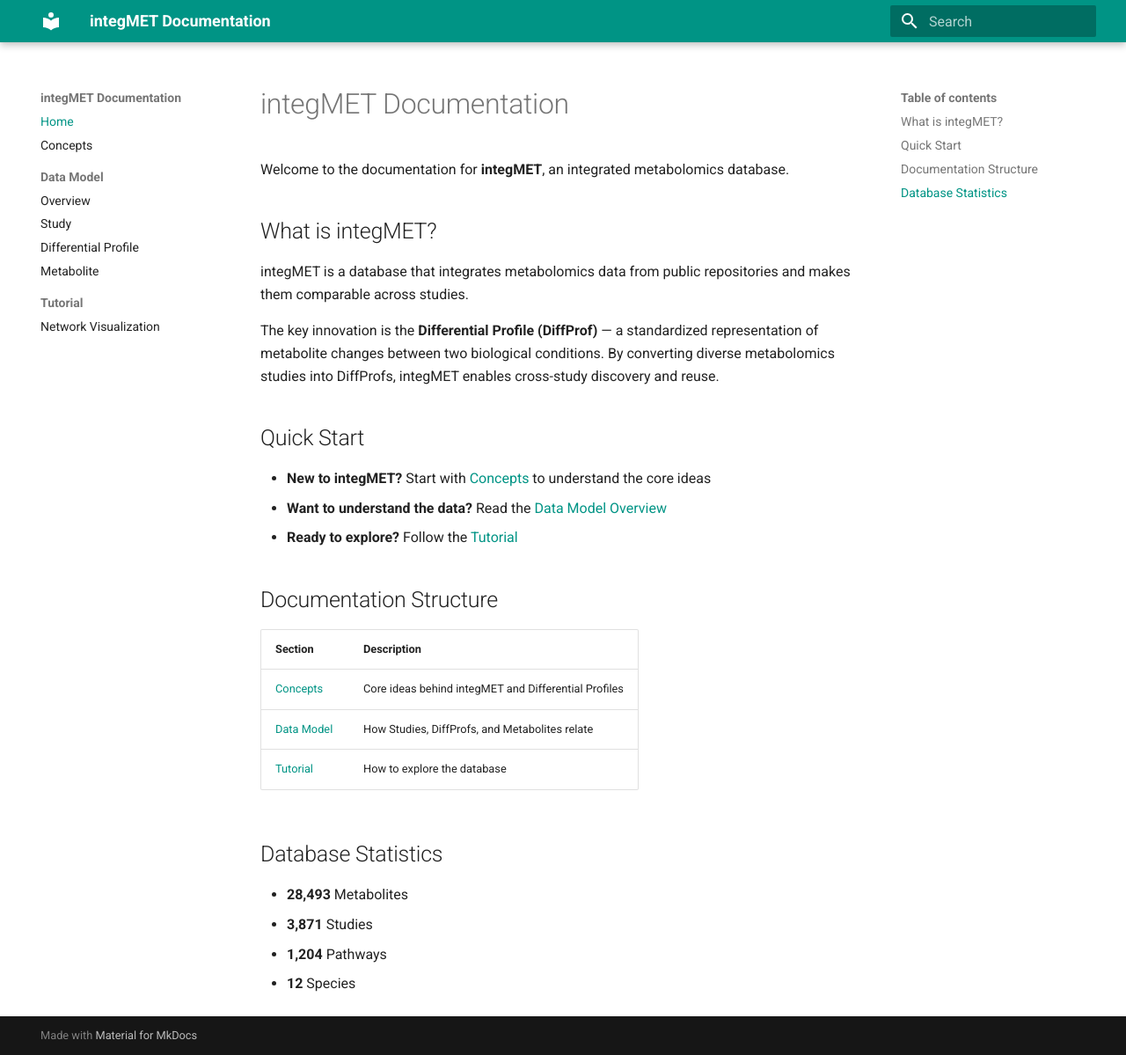
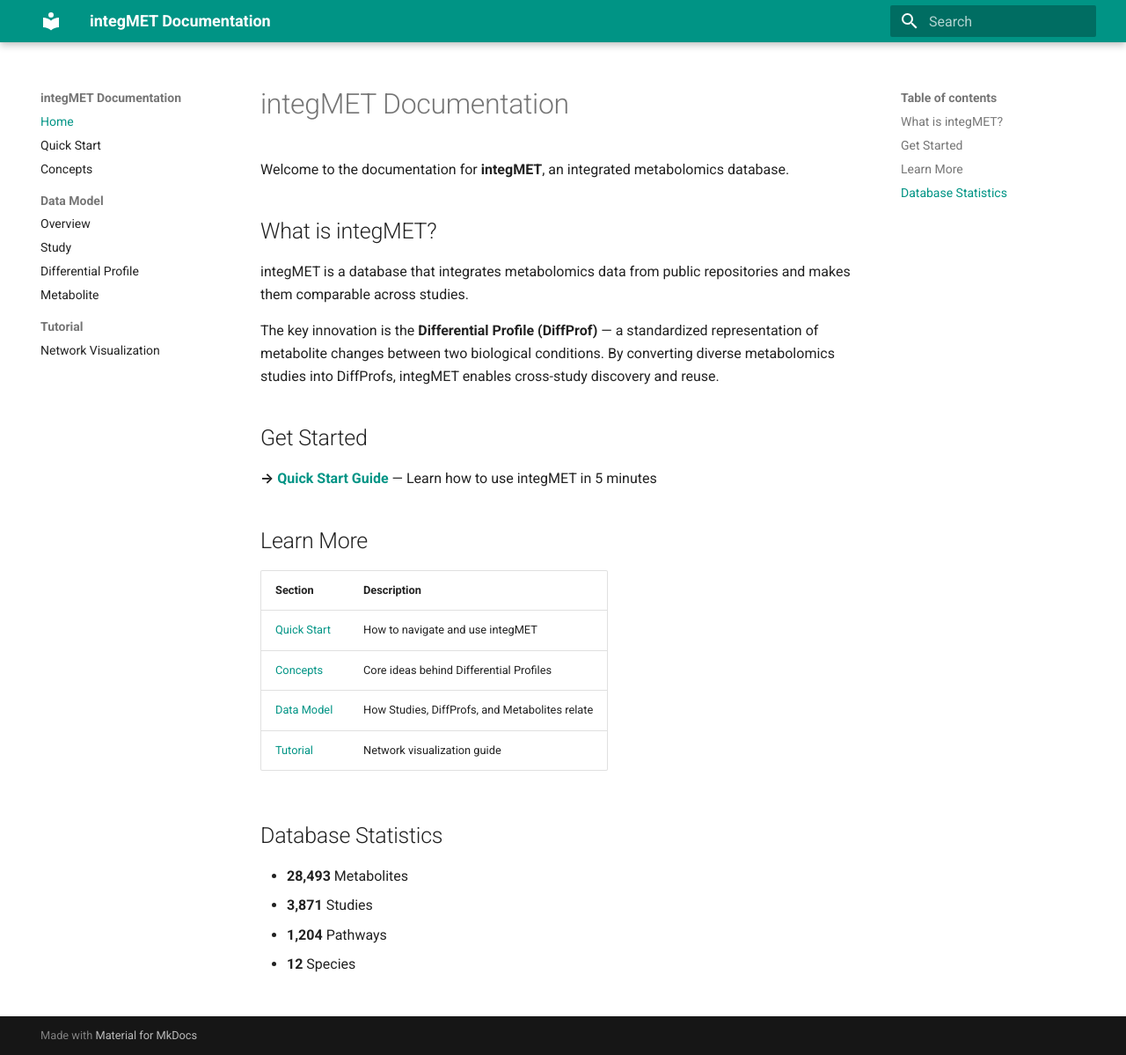
Before and after one commit to integMET/integMET-docs, an MkDocs documentation site: the page built from docs/index.md, in a window 1280 px wide and 1199 px high. Shown: the whole window at 88% size. Built offline with MkDocs 1.6.1 and Material for MkDocs 9.7.7, drawn with Linux system fonts in a browser that asks for light colours.

Commit message:
Add Quick Start guide
- Add quickstart.md with navigation overview and example workflows
- Update index.md to prominently link to Quick Start
- Add Quick Start to navigation

Co-Authored-By: Claude Opus 4.5 <noreply@anthropic.com>

```diff
--- a/docs/index.md
+++ b/docs/index.md
@@ -8,19 +8,18 @@ integMET is a database that integrates metabolomics data from public repositorie
 
 The key innovation is the **Differential Profile (DiffProf)** — a standardized representation of metabolite changes between two biological conditions. By converting diverse metabolomics studies into DiffProfs, integMET enables cross-study discovery and reuse.
 
-## Quick Start
+## Get Started
 
-- **New to integMET?** Start with [Concepts](concepts.md) to understand the core ideas
-- **Want to understand the data?** Read the [Data Model Overview](data_model/overview.md)
-- **Ready to explore?** Follow the [Tutorial](tutorial/network_visualization.md)
+**→ [Quick Start Guide](quickstart.md)** — Learn how to use integMET in 5 minutes
 
-## Documentation Structure
+## Learn More
 
 | Section | Description |
 |---------|-------------|
-| [Concepts](concepts.md) | Core ideas behind integMET and Differential Profiles |
+| [Quick Start](quickstart.md) | How to navigate and use integMET |
+| [Concepts](concepts.md) | Core ideas behind Differential Profiles |
 | [Data Model](data_model/overview.md) | How Studies, DiffProfs, and Metabolites relate |
-| [Tutorial](tutorial/network_visualization.md) | How to explore the database |
+| [Tutorial](tutorial/network_visualization.md) | Network visualization guide |
 
 ## Database Statistics
 
--- a/mkdocs.yml
+++ b/mkdocs.yml
@@ -25,6 +25,7 @@ markdown_extensions:
 
 nav:
   - Home: index.md
+  - Quick Start: quickstart.md
   - Concepts: concepts.md
   - Data Model:
     - Overview: data_model/overview.md
```
Also changed, not shown: docs/quickstart.md (added, +89 -0 lines).
